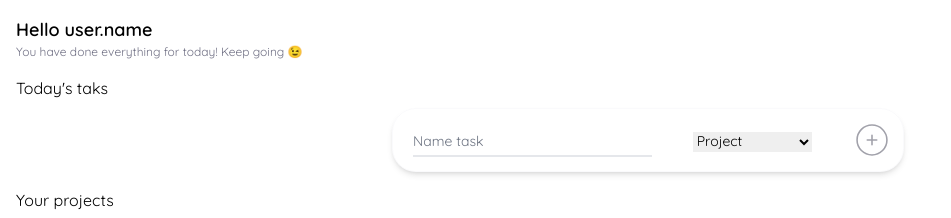
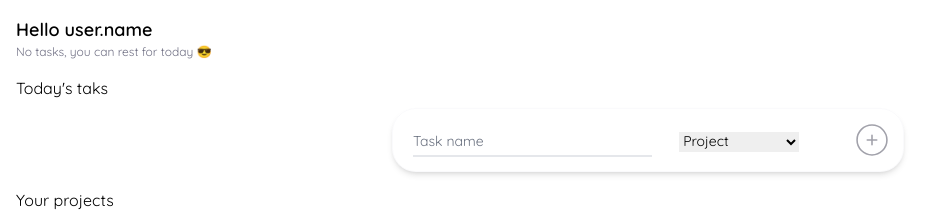
Before and after one commit to aldanielago/TaskList, a React (Vite) app: page / in a window 1280 px wide. Shown: the top 218 px of the page, without its empty margins (0-951 px from the left). Built offline with nearby package versions, Linux system fonts and the light colour scheme.

Commit message:
[Funcionality] Add a task

```diff
--- a/package.json
+++ b/package.json
@@ -12,7 +12,8 @@
   "dependencies": {
     "react": "^18.2.0",
     "react-dom": "^18.2.0",
-    "react-icons": "^4.11.0"
+    "react-icons": "^4.11.0",
+    "react-toastify": "^9.1.3"
   },
   "devDependencies": {
     "@tailwindcss/forms": "^0.5.6",
--- a/src/components/SectionTasks.jsx
+++ b/src/components/SectionTasks.jsx
@@ -6,19 +6,22 @@ import { ErrorLoading } from "./states/ErrorLoading";
 import { TaskContext } from "../contexts/TaskContext";
 
 function SectionTasks(){
-  const { loading, error, tasks, updateTasks, message } = useContext(TaskContext);
+  const { loading, error, tasks, generateMessage, deleteTask, completeTask } = useContext(TaskContext);
 
   return (
     <section>
-      { message }
+      { generateMessage() }
       <h3 className="pt-4 pl-4 font-Quicksand">Today&apos;s taks</h3>
       <div className="pl-4 w-full flex flex-col items-center">
         <AddTask/>
         { loading && ( <> <LoadingTasks/> <LoadingTasks/> <LoadingTasks/> </> )}
         { error && <ErrorLoading/>}
         { tasks.map((task) => (
-          <TodoItem key={task.text} text={task.text} nameProject={task.nameProject} completed={task.completed}
-            onComplete={() => { updateTasks(task.text, 'complete') }} onDelete={() => { updateTasks(task.text, 'delete') }}
+          <TodoItem
+            key={task.id}
+            task={task}
+            onComplete={() => { completeTask(task.id) }}
+            onDelete={() => { deleteTask(task.id) }}
           />
         ))}
       </div>
--- a/src/components/elements/AddTask.jsx
+++ b/src/components/elements/AddTask.jsx
@@ -1,15 +1,58 @@
+import { useContext, useState } from "react";
 import { CiCirclePlus } from "react-icons/ci";
+import { TaskContext } from "../../contexts/TaskContext";
+import { toast, ToastContainer } from 'react-toastify';
+import "react-toastify/dist/ReactToastify.css";
 
 function AddTask() {
+  const [ inputName, setInputName ] = useState('');
+  const [ project, setProject ] = useState('');
+  const { addTask } = useContext(TaskContext);
+
+  const notify = () => {
+      toast('Type the task name', {
+      position: "top-center",
+      autoClose: 1000,
+      hideProgressBar: false,
+      closeOnClick: false,
+      pauseOnHover: true,
+      draggable: true,
+      progress: undefined,
+      progressClassName: "primary-blue"
+    });
+  }
+
+  function handleAddTask() {
+    if(inputName == ''){
+      notify();
+    } else {
+      addTask(inputName, project);
+      setProject('Project');
+      setInputName('');
+    }
+  }
+
   return (
     <div className="max-w-lg p-3 pl-5 mt-2 w-11/12 rounded-3xl flex justify-between items-center shadow-md border-slate-400 border border-opacity-5">
-      <input id="nameTask" type="text" placeholder="Name task" className="pl-0 pb-1 font-Quicksand text-sm border-0 border-b-2 border-gray-200 focus:ring-0 focus:border-primary-blue transition-colors ease-linear delay-200 duration-150 form-input w-1/2"/>
+      <input
+        id="nameTask"
+        type="text"
+        placeholder="Task name"
+        value={inputName}
+        className="pl-0 pb-1 font-Quicksand text-sm border-0 border-b-2 border-gray-200 focus:ring-0 focus:border-primary-blue transition-colors ease-linear delay-200 duration-150 form-input w-1/2"
+        onChange={(e) => setInputName(e.target.value)}
+      />
+
       <label htmlFor="nameProject" className="w-1/4">
-        <select className="font-Quicksand text-sm w-full">
-          <option value="">Project</option>
+        <select className="font-Quicksand text-sm w-full" onChange={(e) => {setProject(e.target.value)}}>
+          <option value="Default">Project</option>
         </select>
       </label>
-      <button title="Add new task" className="cursor-pointer outline-none hover:rotate-90 duration-300 p-0">
+      <ToastContainer position="top-center" autoClose={1000} hideProgressBar={false} newestOnTop={false} closeOnClick={false} rtl={false} pauseOnFocusLoss draggable pauseOnHover/>
+      <button title="Add new task"
+        className="cursor-pointer outline-none hover:rotate-90 duration-300 p-0"
+        onClick={handleAddTask}
+      >
         <CiCirclePlus size={38} className="text-zinc-400 duration-300 font-bold hover:text-light-green transition-colors"/>
       </button>
     </div>
--- a/src/components/elements/TodoItem.jsx
+++ b/src/components/elements/TodoItem.jsx
@@ -1,7 +1,7 @@
 import { useState } from 'react';
 import { BsCheckCircle, BsXCircle } from 'react-icons/bs';
 
-function TodoItem({ text, nameProject, onComplete, onDelete}) {
+function TodoItem({ task, onComplete, onDelete}) {
   const [isCompleted, setIsCompleted] = useState(false);
   const [textDecoration, setTextDecoration] = useState('no-underline');
 
@@ -20,13 +20,13 @@ function TodoItem({ text, nameProject, onComplete, onDelete}) {
     <div className="bg-secondary-light max-w-lg p-3 mt-2 w-11/12 rounded-3xl flex gap-3 items-center justify-between shadow-md">
       <div className='flex gap-4'>
         <button className="bg-unset cursor-pointer" onClick={handleButtonClick}>
-          {isCompleted ? <BsCheckCircle size={30} className='text-green-600'/> : <BsCheckCircle size={30} className="text-zinc-400 hover:text-green-600 transition-colors duration-300 ease-linear"/>}
+          {task.completed ? <BsCheckCircle size={30} className='text-green-600'/> : <BsCheckCircle size={30} className="text-zinc-400 hover:text-green-600 transition-colors duration-300 ease-linear"/>}
         </button>
         <div className="flex flex-col">
           <span className={`text-sm font-Quicksand ${textDecoration} transition-all duration-200 ease-in-out`}>
-            {text}
+            {task.text}
           </span>
-          <span className="font-Quicksand text-xs">{nameProject}</span>
+          <span className="font-Quicksand text-xs">{task.nameProject}</span>
         </div>
       </div>
       <button>
--- a/src/contexts/TaskContext.jsx
+++ b/src/contexts/TaskContext.jsx
@@ -4,53 +4,66 @@ import { useLocalStorage } from "../hooks/useLocalStorage";
 const TaskContext = createContext();
 
 function TaskProvider({ children }) {
-  const {
-    item: tasks,
-    updateInfo: setTasks,
-    loading,
-    error
-  } = useLocalStorage('TASKS_V1', []);
+  const { item: tasks, updateInfo: setTasks, loading, error } = useLocalStorage('TASKS_V1', []);
 
-  const completedTasks = tasks.filter( task => !!task.completed).length;
-  const totalTasks = tasks.length;
-  let message = 'You have work today';
+  // Function to add a task at the end.
+  let nextIdTask = tasks.length;
+  function addTask(text, project) {
+    setTasks([
+      ...tasks,
+      { id: nextIdTask, text: text, completed: false, project: project}
+    ])
+  }
 
-  // This function complete and delete a task and update the state and localstorage at the end.
-  const updateTasks = (text, action) => {
-    const newTasks = [...tasks];
-    const indexTask = newTasks.findIndex(
-      (task) => task.text == text
-    );
+  // Function to set the completed state
+  function completeTask(idTask) {
+    setTasks(tasks.map(t => {
+      if(t.id === idTask){
+        return {
+          ...t,
+          completed: !t.completed
+        }
+      } else {
+        return t
+      }
+    }))
+  }
 
-    action == 'complete'
-      ? newTasks[indexTask].completed == true ? newTasks[indexTask].completed = false : newTasks[indexTask].completed = true
-      : newTasks.splice(indexTask, 1);
+  // Function to delete a task
+  function deleteTask(idTask){
+    setTasks(tasks.filter( t => t.id !== idTask ))
+  }
 
-    setTasks(newTasks);
-  };
-
-  // This part changes the firt phrase in case the user have done everything or not.
-  if(completedTasks == totalTasks){
-    message = (
-      <p className="text-xs pl-4 font-Quicksand text-gray-font">
-        You have done everything for today! Keep going 😉
-      </p>
+  // This function generates a messages in base on the completed tasks and its lenght
+  function generateMessage() {
+    const completedTasks = tasks.filter( task => task.completed ).length;
+    if(completedTasks == tasks.length && tasks.length == 0){
+      return (
+        <p className="text-xs pl-4 font-Quicksand text-gray-font"> No tasks, you can rest for today 😎</p>
+      )
+    } if (completedTasks == tasks.length && tasks.length != 0) {
+      return (
+        <p className="text-xs pl-4 font-Quicksand text-gray-font"> You have done everything for today! Keep going 😉 </p>
       )
     } else {
-    message = (
+      return (
         <p className="pl-4 text-xs font-Quicksand text-gray-font">You have finished
           <span className="font-bold ml-1">{completedTasks}</span> of
-        <span className="font-bold ml-1">{totalTasks}</span> taks.
+          <span className="font-bold ml-1">{tasks.length}</span> taks.
         </p>
       )
     }
+  }
+
   return (
     <TaskContext.Provider value={{
       loading,
       error,
       tasks,
-      updateTasks,
-      message
+      generateMessage,
+      addTask,
+      completeTask,
+      deleteTask
     }}>
       { children }
     </TaskContext.Provider>
--- a/src/hooks/useLocalStorage.jsx
+++ b/src/hooks/useLocalStorage.jsx
@@ -28,7 +28,7 @@ function useLocalStorage(itemName, initialState){
 
 
   // This function update the state and local storage at the same time
-  const updateInfo = (new_info) => {
+  function updateInfo(new_info) {
     setItem(new_info);
     localStorage.setItem(itemName, JSON.stringify(new_info));
   }
@@ -44,14 +44,14 @@ function useLocalStorage(itemName, initialState){
 export { useLocalStorage }
 
 // const todos = [
-//   { text: 'Lo que sea 1', completed: false},
-//   { text: 'Lo que sea 2', completed: false},
-//   { text: 'Lo que sea 3', completed: false},
-//   { text: 'Lo que sea 4', completed: false},
-//   { text: 'Lo que sea 5', completed: false},
-//   { text: 'Lo que sea 6', completed: false},
-//   { text: 'Lo que sea 7', completed: false},
-//   { text: 'Lo que sea 8', completed: false},
+//   { id: 1, text: 'Lo que sea 1', completed: false},
+//   { id: 2, text: 'Lo que sea 2', completed: false},
+//   { id: 3, text: 'Lo que sea 3', completed: false},
+//   { id: 4, text: 'Lo que sea 4', completed: false},
+//   { id: 5, text: 'Lo que sea 5', completed: false},
+//   { id: 6, text: 'Lo que sea 6', completed: false},
+//   { id: 7, text: 'Lo que sea 7', completed: false},
+//   { id: 8, text: 'Lo que sea 8', completed: false},
 // ]
 
 // localStorage.setItem('TASKS_V1', JSON.stringify(todos));
--- a/src/index.css
+++ b/src/index.css
@@ -3,3 +3,7 @@
 @tailwind base;
 @tailwind components;
 @tailwind utilities;
+
+.primary-blue {
+  @apply bg-primary-blue
+}
```
Also changed, not shown: 1 other file (tests, documents, lock files or other folders). Lines whose indentation alone changed are shown as unchanged.
